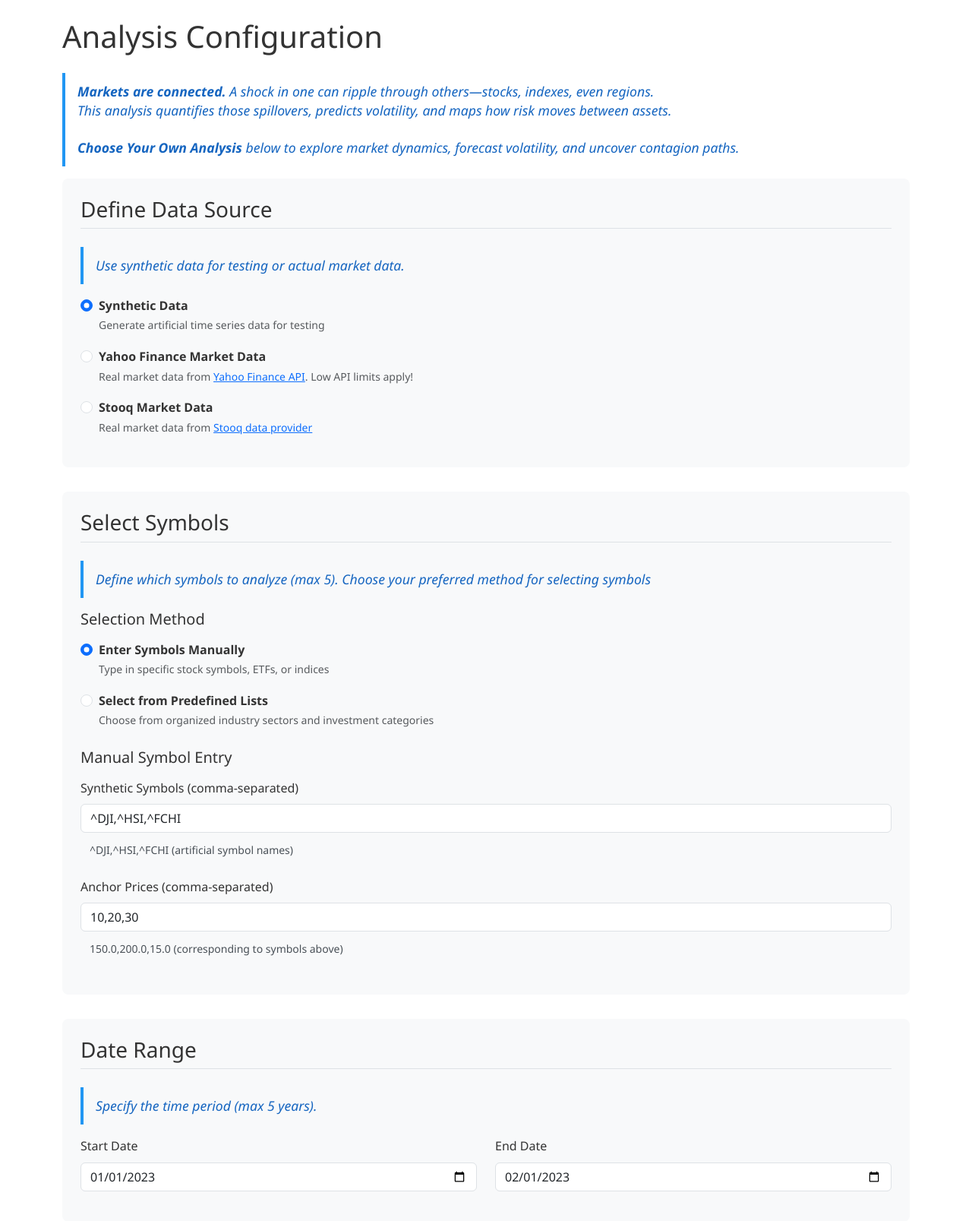
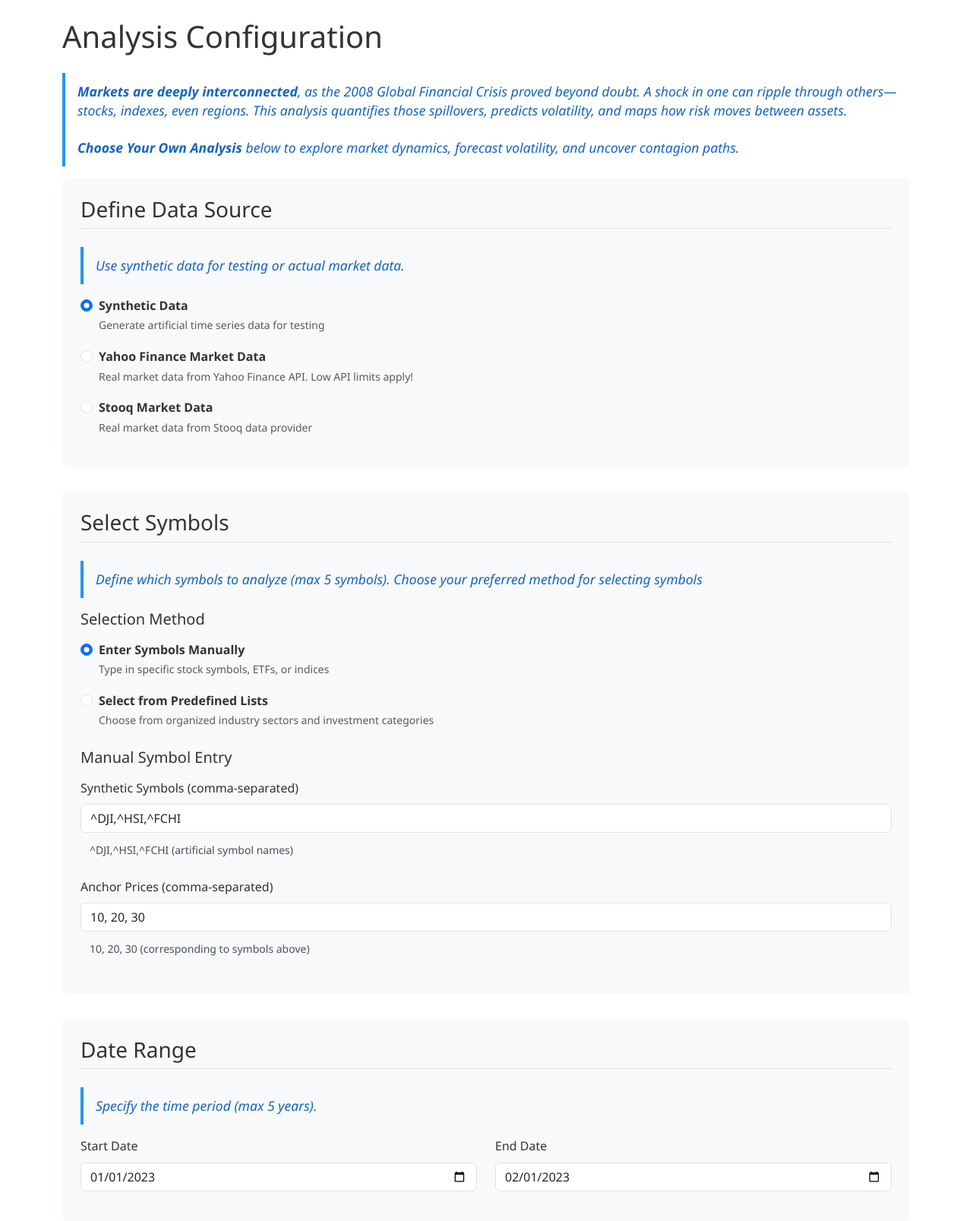
Before and after one commit to garthmortensen/timeseries-frontend, a Django app: page /analysis/ in a window 1280 px wide. Shown: the part 58-1665 px from the top of the page at 76% size. Run offline with Django 5.2, Linux system fonts and the light colour scheme; some libraries are stand-ins or nearby versions.

Commit message:
Docs: Improve language and styling

```diff
--- a/templates/timeseries/analysis.html
+++ b/templates/timeseries/analysis.html
@@ -83,7 +83,8 @@
 </script>
 
 <div class="guide-text" style="font-size: 1.1em;">
-    <strong>Markets are connected.</strong>  A shock in one can ripple through others—stocks, indexes, even regions.<br>
+
+    <strong>Markets are deeply interconnected</strong>, as the 2008 Global Financial Crisis proved beyond doubt. A shock in one can ripple through others—stocks, indexes, even regions.
     This analysis quantifies those spillovers, predicts volatility, and maps how risk moves between assets.<br><br>
     <strong>Choose Your Own Analysis</strong> below to explore market dynamics, forecast volatility, and uncover contagion paths.
 </div>
@@ -93,6 +94,7 @@
 
     <div class="form-section">
         <h3 class="section-header">Define Data Source</h3>
+
         <div class="guide-text">
             Use synthetic data for testing or actual market data.
         </div>
@@ -108,14 +110,14 @@
             <input class="form-check-input" type="radio" name="source_actual_or_synthetic_data" id="data-source-actual-yfinance" value="actual_yfinance">
             <label class="form-check-label" for="data-source-actual-yfinance">
                 <strong>Yahoo Finance Market Data</strong><br>
-                <small class="text-muted">Real market data from <a href="https://finance.yahoo.com/" target="_blank" rel="noopener noreferrer">Yahoo Finance API</a>. Low API limits apply!</small>
+                <small class="text-muted">Real market data from Yahoo Finance API. Low API limits apply!</small>
             </label>
         </div>
         <div class="form-check mb-3">
             <input class="form-check-input" type="radio" name="source_actual_or_synthetic_data" id="data-source-actual-stooq" value="actual_stooq">
             <label class="form-check-label" for="data-source-actual-stooq">
                 <strong>Stooq Market Data</strong><br>
-                <small class="text-muted">Real market data from <a href="https://stooq.com/" target="_blank" rel="noopener noreferrer">Stooq data provider</a></small>
+                <small class="text-muted">Real market data from Stooq data provider</small>
             </label>
         </div>
     </div>
@@ -123,7 +125,7 @@
     <div class="form-section">
         <h3 class="section-header">Select Symbols</h3>
         <div class="guide-text">
-            Define which symbols to analyze (max 5). Choose your preferred method for selecting symbols
+            Define which symbols to analyze (max 5 symbols). Choose your preferred method for selecting symbols
         </div>
 
         <!-- Symbol Selection Method -->
@@ -169,9 +171,9 @@
                 </div>
                 <div class="mb-3">
                     <label for="synthetic-anchor-prices" class="form-label">Anchor Prices (comma-separated)</label>
-                    <input type="text" class="form-control" id="synthetic-anchor-prices" name="synthetic_anchor_prices" value="10,20,30" placeholder="Enter prices like 100.0,200.0,50.0">
+                    <input type="text" class="form-control" id="synthetic-anchor-prices" name="synthetic_anchor_prices" value="10, 20, 30" placeholder="Enter prices like 100,200,50">
                     <div class="parameter-help">
-                        150.0,200.0,15.0 (corresponding to symbols above)
+                        10, 20, 30 (corresponding to symbols above)
                     </div>
                 </div>
             </div>
@@ -1171,7 +1173,7 @@
     <div class="form-section">
         <h3 class="section-header">ARIMA Parameters</h3>
         <div class="guide-text">
-            ARIMA models help predict future prices by analyzing patterns in historical data. The model looks at past price movements, trends, and random fluctuations to forecast where prices might go next.
+            ARIMA models predict future prices by analyzing patterns in historical data. By examining past price movements, trends, and random fluctuations, ARIMA provides a data-driven forecast of potential future price trajectories. This enables users to anticipate market behavior and make informed decisions.
         </div>
 
         <div class="row">
@@ -1217,7 +1219,7 @@
     <div class="form-section">
         <h3 class="section-header">GARCH Parameters</h3>
         <div class="guide-text">
-            GARCH models analyze market volatility - how much prices swing up and down over time. This helps identify periods of high uncertainty (like during market crashes) versus stable periods, which is crucial for risk management.
+            GARCH models delve into market volatility, quantifying how much prices swing up and down over time. By identifying periods of heightened uncertainty (e.g., during market crashes) versus stable periods, GARCH models are indispensable for risk management and strategic planning. They help users understand and prepare for potential market turbulence.
         </div>
 
         <div class="row">
@@ -1248,7 +1250,6 @@
                         <option value="skewt">Skewed t</option>
                     </select>
                     <div class="parameter-help">
-                        <strong>Default: Student's t (handles heavy tails)</strong>
                         Financial returns exhibit "fat tails" - extreme movements occur more frequently than normal distribution predicts. Student's t-distribution accommodates this reality, providing better risk estimates during market stress. Use normal distribution only for very stable, low-volatility assets. Consider skewed-t for assets with asymmetric return patterns.
                     </div>
                 </div>
@@ -1258,8 +1259,8 @@
 
     <div class="form-section">
         <h3 class="section-header">Spillover Analysis</h3>
-        <div class="guide-text" style="font-size: 0.95em;">
-            Spillover analysis reveals how shocks in one market or asset spread to others. For example, if the US stock market crashes, how much does it affect European or Asian markets? This helps understand global market interconnectedness and contagion risks.
+        <div class="guide-text" style="font-size: 1.1em;">
+            Spillover analysis uncovers how shocks in one market or asset propagate to others. For instance, a crash in the US stock market might ripple through European or Asian markets. This analysis sheds light on global market interconnectedness and contagion risks, enabling better risk assessment and diversification strategies.
         </div>
 
         <div class="form-check form-switch mb-3">
@@ -1275,7 +1276,7 @@
                 <label for="forecast-horizon" class="form-label">Forecast Horizon</label>
                 <input type="number" class="form-control" id="forecast-horizon" name="forecast_horizon" min="1" max="10" value="5">
                 <div class="parameter-help">
-                    Determines how far into the future to measure spillover effects. Short horizons (1-3 periods) capture immediate contagion, longer horizons (5-10) reveal persistent interconnections. Use 1-day for high-frequency trading, 1-week for tactical allocation, 1-month for strategic portfolio decisions.
+                    Determines how far into the future to measure spillover effects. Short horizons (1-3 periods) capture immediate contagion, longer horizons (5-10) reveal persistent interconnections. Use 1-week for tactical allocation, 1-month for strategic portfolio decisions.
                 </div>
             </div>
             <div class="mb-3">
@@ -1285,7 +1286,7 @@
                     <option value="garch_spillover">GARCH-based</option>
                 </select>
                 <div class="parameter-help">
-                    Diebold-Yilmaz: looks at how much price returns in one asset explain returns in another. It's fast and easy—only uses return series and a VAR model, so great for quick or exploratory analysis. <br>
+                    Diebold-Yilmaz: looks at how much price returns in one asset explain returns in another. It's fast and easy—only uses return series and a VAR model, so great for quick or exploratory analysis.
                     GARCH-based: fits a GARCH model to each asset's volatility first, then measures how those volatility “shocks” spread. It's slower because of that extra modeling step, but it captures risk/volatility contagion over calm vs crisis periods. It also requires more observations.
                 </div>
             </div>
```
